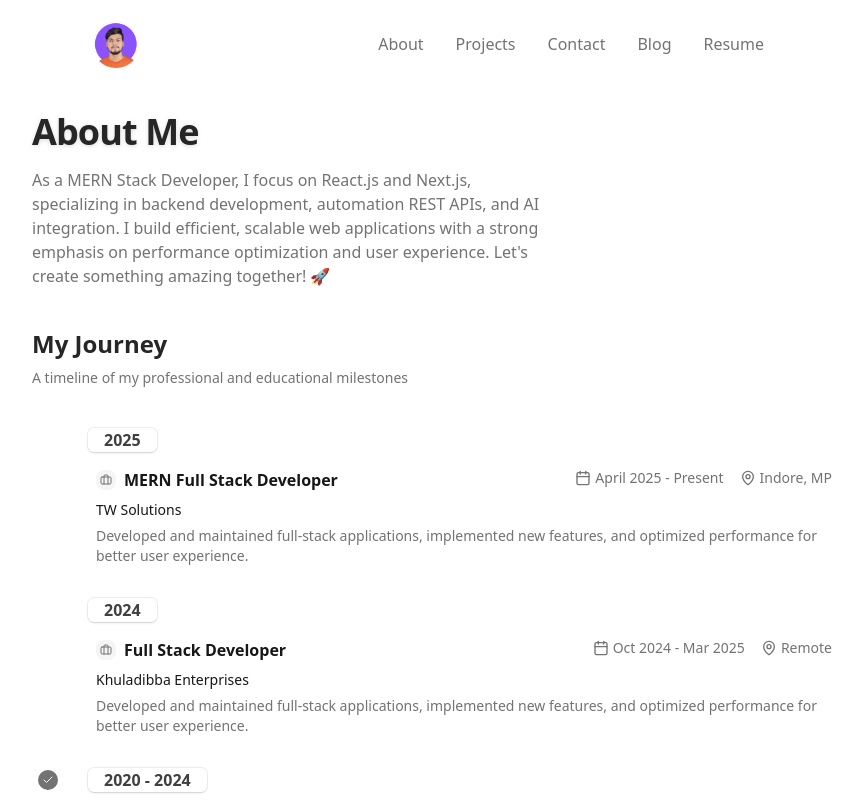
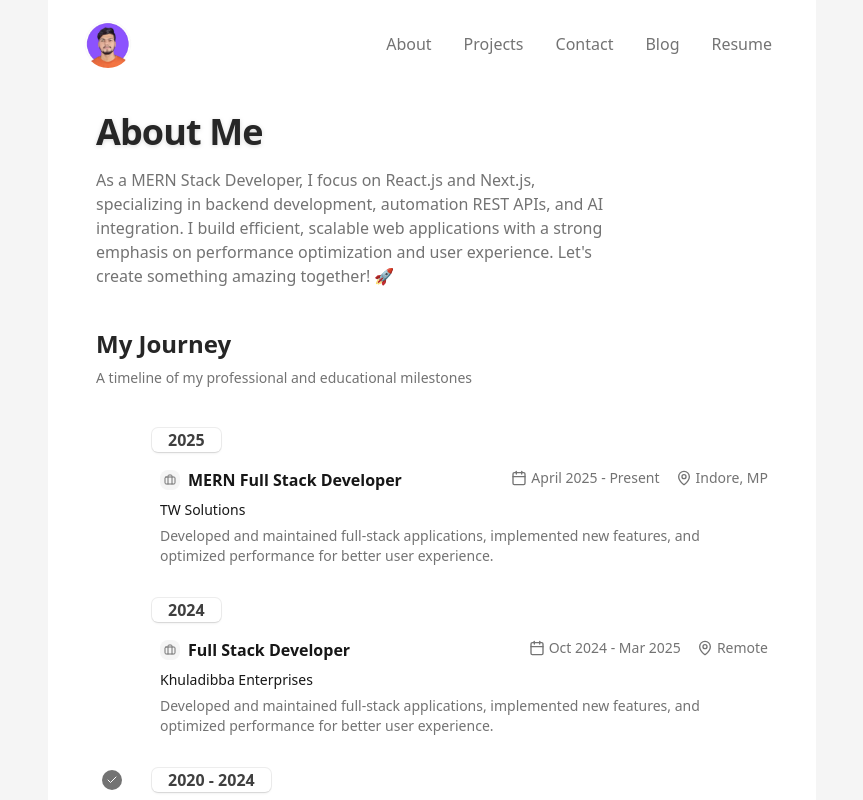
Before and after one commit to AmanSagar0607/amansagar.in, a Next.js app: page /about in a window 1280 px wide. Shown: the top 800 px of the page, without its empty margins (208-1071 px from the left). Built offline with nearby package versions, Linux system fonts and the light colour scheme; a web font is replaced by a local one.

Commit message:
make commit chnages till now make commit message

```diff
--- a/src/components/Container.tsx
+++ b/src/components/Container.tsx
@@ -3,7 +3,7 @@ import { cn } from '@/lib/utils'
 
 export const Container = ({children, className}: {children: React.ReactNode, className?: string}) => {
   return (
-    <div className={cn("max-w-4xl w-full mx-auto bg-white dark:bg-black", className)}> {children}
+    <div className={cn("max-w-3xl w-full mx-auto bg-white dark:bg-black", className)}> {children}
     </div>
   )
 }
--- a/src/components/navbar/index.tsx
+++ b/src/components/navbar/index.tsx
@@ -1,15 +1,19 @@
-
-
 "use client";
 
-import { useState } from "react";
+import { useState, useEffect } from "react";
 import { Container } from "@/components/container";
 import Image from "next/image";
 import Link from "next/link";
-import { motion, useMotionValueEvent, useScroll, useTransform } from "motion/react";
-import React from 'react';
+import { motion, AnimatePresence, useMotionValueEvent, useScroll, useTransform } from "framer-motion";
+import { Menu, X } from "lucide-react";
 
 export const Navbar = () => {
+    const [isOpen, setIsOpen] = useState(false);
+    const [isMobile, setIsMobile] = useState<boolean | null>(null);
+    const [hovered, setHovered] = useState<number | null>(null);
+    const [scrolled, setScrolled] = useState<boolean>(false);
+    const { scrollY } = useScroll();
+
     const navItems = [
         {
             title: "About",
@@ -24,25 +28,29 @@ export const Navbar = () => {
             href: "/contact",
         },
         {
-            title:"Blog",
-            href:"/blog",
+            title: "Blog",
+            href: "/blog",
         },
         {
-            title:"Resume",
-            href:"/resume",
-        }
+            title: "Resume",
+            href: "/resume",
+        },
     ];
 
-    const [hovered, setHovered] = useState<number | null>(null);
-    const {scrollY} = useScroll();
-
-    const [scrolled, setScrolled] = useState<boolean>(false);
-
-    const y = useTransform(scrollY, [0, 100], ["0", "10"]);
+    const y = useTransform(scrollY, [0, 100], [0, 10]);
     const width = useTransform(scrollY, [0, 100], ["55%", "40%"]);
 
+    useEffect(() => {
+        const checkIfMobile = () => {
+            setIsMobile(window.innerWidth < 1158);
+        };
+
+        checkIfMobile();
+        window.addEventListener('resize', checkIfMobile);
+        return () => window.removeEventListener('resize', checkIfMobile);
+    }, []);
+
     useMotionValueEvent(scrollY, "change", (latest) => {
-        // console.log("scrollY",latest);
         if (latest > 20) {
             setScrolled(true);
         } else {
@@ -50,43 +58,160 @@ export const Navbar = () => {
         }
     });
 
+    const toggleMenu = () => {
+        setIsOpen(!isOpen);
+    };
+
+    const menuVariants = {
+        hidden: { opacity: 0, y: -20 },
+        visible: {
+            opacity: 1,
+            y: 0,
+            transition: {
+                when: "beforeChildren",
+                staggerChildren: 0.1,
+            },
+        },
+        exit: {
+            opacity: 0,
+            y: -20,
+            transition: {
+                when: "afterChildren",
+                staggerChildren: 0.05,
+                staggerDirection: -1,
+            },
+        },
+    };
+
+    const itemVariants = {
+        hidden: { opacity: 0, y: -10 },
+        visible: {
+            opacity: 1,
+            y: 0,
+            transition: {
+                duration: 0.3
+            }
+        },
+    };
+
+    if (isMobile === null) {
+        return null;
+    }
+
     return (
         <Container>
             <motion.nav
                 style={{
                     boxShadow: scrolled ? "var(--shadow-acceternity)" : "none",
-        width: width,
-        y: y,
+                    width: isMobile ? "90%" : width,
+                    y: !isMobile ? y : 0,
                 }}
                 transition={{
                     duration: 0.3,
                     ease: "easeInOut",
                 }}
-        className={`bg-white fixed inset-x-0 top-4 z-50 mx-auto flex max-w-4xl items-center justify-between p-1 px-3 rounded-full transition-all duration-300 backdrop-blur-sm hover:backdrop-blur-md hover:shadow-lg hover:shadow-primary/20 ${scrolled ? "shadow-acceternity bg-background/40" : "bg-background/50"}`}>
-            {/* Avatar */}
-           <Link href="/"> <Image className="h-12 w-12 rounded-full" src="/avatar.webp" alt="Avatar" width={100} height={100} /></Link>
+                className={`fixed inset-x-0 top-4 z-50 mx-auto flex items-center justify-between p-1 max-w-[725px] rounded-full transition-all duration-300 backdrop-blur-sm hover:backdrop-blur-md hover:shadow-lg hover:shadow-primary/20 ${
+                    scrolled ? "shadow-acceternity bg-background/40" : "bg-background/50"
+                } ${isMobile ? 'w-[90%]' : ''}`}
+            >
+                {/* Avatar - Always visible */}
+                <Link href="/" className="z-50">
+                    <motion.div
+                        initial={{ opacity: 1 }}
+                        animate={{ opacity: 1 }}
+                        transition={{ duration: 0.3 }}
+                    >
+                        <Image
+                            className="h-10 w-10 md:h-12 md:w-12 rounded-full"
+                            src="/avatar.webp"
+                            alt="Avatar"
+                            width={100}
+                            height={100}
+                            priority
+                        />
+                    </motion.div>
+                </Link>
 
-            {/* NavItems */}
-            <div className="flex  items-center gap-4">
+                {/* Menu Toggle - Visible below 1158px */}
+                <motion.button
+                    className={`${isMobile ? 'flex' : 'hidden'} z-50 p-2 rounded-full focus:outline-none`}
+                    onClick={toggleMenu}
+                    whileTap={{ scale: 0.95 }}
+                    aria-label="Toggle menu"
+                >
+                    {isOpen ? <X size={24} /> : <Menu size={24} />}
+                </motion.button>
+
+                {/* Desktop NavItems - Hidden below 1158px */}
+                <div className={`${isMobile ? 'hidden' : 'flex'} items-center gap-4`}>
                     {navItems.map((item, idx) => (
                         <Link
                             className="text-sm relative px-2 py-1 md:text-base text-secondary"
                             key={idx}
                             href={item.href}
                             onMouseEnter={() => setHovered(idx)}
-                         onMouseLeave={() => setHovered(null)}>
+                            onMouseLeave={() => setHovered(null)}
+                        >
                             {hovered === idx && (
-                            <motion.span layoutId="hovered-span" className="h-full w-full absolute inset-0 rounded-md  bg-neutral-100 dark:bg-neutral-800"
+                                <motion.span
+                                    layoutId="hovered-span"
+                                    className="h-full w-full absolute inset-0 rounded-md bg-neutral-100 dark:bg-neutral-800"
                                     initial={{ width: 0 }}
                                     animate={{ width: "100%" }}
                                     transition={{ duration: 0.3 }}
                                 />
                             )}
-                        <span className=" relative z-10">{item.title}</span>
+                            <span className="relative z-10">{item.title}</span>
                         </Link>
                     ))}
                 </div>
+
+                {/* Mobile Menu - Only shows when isOpen is true and screen is mobile */}
+                <AnimatePresence>
+                    {isOpen && isMobile && (
+                        <>
+                            {/* Blur Overlay */}
+                            <motion.div
+                                initial={{ opacity: 0 }}
+                                animate={{ opacity: 1 }}
+                                exit={{ opacity: 0 }}
+                                className="fixed inset-0 bg-background/80 backdrop-blur-sm z-30"
+                                onClick={() => setIsOpen(false)}
+                            />
+
+                            {/* Menu Content */}
+                            <motion.div
+                                initial="hidden"
+                                animate="visible"
+                                exit="exit"
+                                variants={menuVariants}
+                                className="fixed min-h-[60vh] inset-x-0 top-17  mx-2 rounded-2xl bg-white shadow-acceternity backdrop-blur-lg z-[60] p-4"
+                            >
+                                <div className="flex flex-col space-y-4">
+                                    {navItems.map((item, idx) => (
+                                        <motion.div
+                                            key={idx}
+                                            variants={itemVariants}
+                                            className="w-full"
+                                        >
+                                            <Link
+                                                href={item.href}
+                                                className="block w-full py-2 text-sm font-medium text-primary bg-transparent hover:bg-gray-100 rounded-xl transition-all duration-200"
+                                                onClick={(e) => {
+                                                    e.stopPropagation();
+                                                    setIsOpen(false);
+                                                }}
+                                            >
+                                                {item.title}
+                                            </Link>
+                                        </motion.div>
+                                    ))}
+                                </div>
+                            </motion.div>
+                        </>
+                    )}
+                </AnimatePresence>
             </motion.nav>
         </Container>
-  )
-}
+    );
+};
```
Lines whose indentation alone changed are shown as unchanged.
